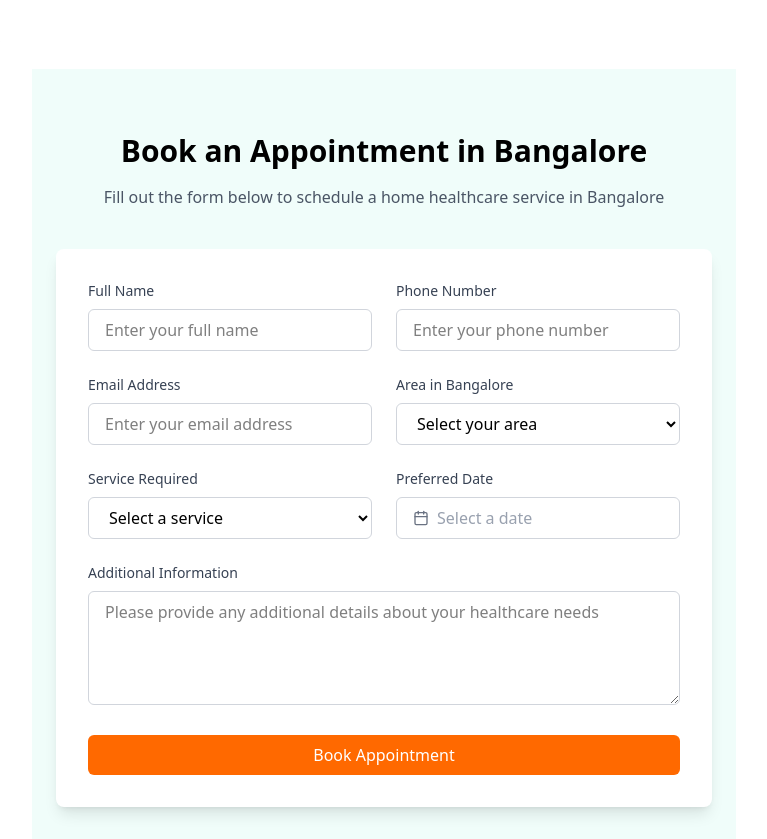
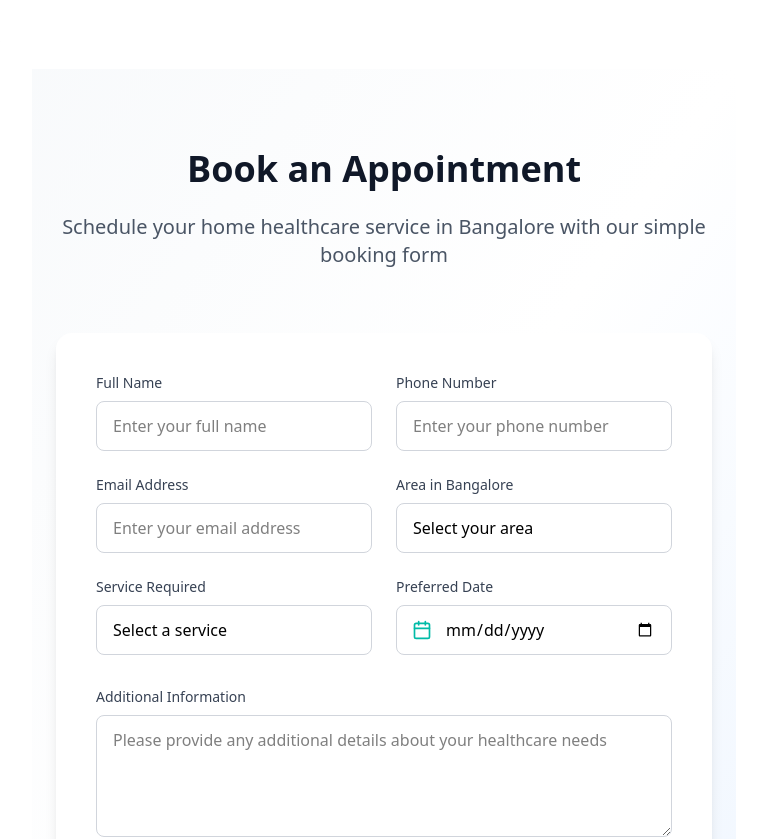
Before and after one commit to itxnargis/portea, a React (Vite) app: page /book-now in a window 1280 px wide. Shown: the part 240-1079 px from the top of the page, without its empty margins (256-1023 px from the left). Built offline with nearby package versions, Linux system fonts and the light colour scheme.

Commit message:
feat - Enhance design and add whatsapp message

```diff
--- a/src/components/BookAppointment.tsx
+++ b/src/components/BookAppointment.tsx
@@ -1,6 +1,5 @@
 import React, { useState } from "react"
-import { CalendarIcon } from "lucide-react"
-import { format } from "date-fns"
+import { Calendar, CheckCircle } from "lucide-react"
 
 const services = [
   "Doctor Consultation",
@@ -25,73 +24,152 @@ const bangaloreAreas = [
 ]
 
 export default function BookAppointment() {
-  const [date, setDate] = useState<Date | null>(null)
+  const [formData, setFormData] = useState({
+    name: "",
+    phone: "",
+    email: "",
+    area: "",
+    service: "",
+    message: ""
+  })
+  const [date, setDate] = useState("")
   const [loading, setLoading] = useState(false)
-  const [successMessage, setSuccessMessage] = useState("")
+  const [success, setSuccess] = useState(false)
 
-  const handleSubmit = (e: React.FormEvent<HTMLFormElement>) => {
+  const handleChange = (
+    e: React.ChangeEvent<HTMLInputElement | HTMLSelectElement | HTMLTextAreaElement>
+  ) => {
+    const { id, value } = e.target
+    setFormData(prev => ({
+      ...prev,
+      [id]: value
+    }))
+  }
+
+  const handleDateChange = (e: React.ChangeEvent<HTMLInputElement>) => {
+    setDate(e.target.value)
+  }
+
+  // Format date to display in a readable format
+  const formatDate = (dateString: string) => {
+    if (!dateString) return "";
+    const date = new Date(dateString);
+    const options = { year: "numeric" as const, month: "long" as const, day: "numeric" as const };
+    return date.toLocaleDateString('en-US', options);
+  }
+
+  const handleSubmit = (e: React.FormEvent<HTMLButtonElement>) => {
     e.preventDefault()
     setLoading(true)
-    setSuccessMessage("")
+    setSuccess(false)
 
+    // Simulate API call
     setTimeout(() => {
       setLoading(false)
-      setSuccessMessage("We have received your appointment request. Our team will contact you shortly.")
-      e.currentTarget.reset()
-      setDate(null)
+      setSuccess(true)
+      // Reset form
+      setFormData({
+        name: "",
+        phone: "",
+        email: "",
+        area: "",
+        service: "",
+        message: ""
+      })
+      setDate("")
     }, 1500)
   }
 
+  const today = new Date().toISOString().split("T")[0];
+
   return (
-    <section className="py-16 bg-teal-50">
+    <div className="py-20 bg-gradient-to-br from-slate-50 via-white to-blue-50">
       <div className="container px-4 md:px-6 mx-auto">
         <div className="max-w-3xl mx-auto">
-          <div className="text-center mb-10">
-            <h2 className="text-3xl font-bold mb-4">Book an Appointment in Bangalore</h2>
-            <p className="text-gray-600">
-              Fill out the form below to schedule a home healthcare service in Bangalore
+          <div className="text-center mb-16">
+            <h2 className="text-3xl md:text-4xl font-bold mb-6 text-gray-900">
+              Book an Appointment
+            </h2>
+            <p className="text-gray-600 max-w-2xl mx-auto text-lg md:text-xl">
+              Schedule your home healthcare service in Bangalore with our simple booking form
             </p>
           </div>
 
-          <div className="bg-white rounded-lg shadow-lg p-6 md:p-8">
-            <form onSubmit={handleSubmit} className="space-y-6">
+          <div className="bg-white rounded-2xl shadow-lg p-8 md:p-10">
+            {success ? (
+              <div className="text-center py-8">
+                <div className="inline-flex items-center justify-center w-16 h-16 rounded-full bg-green-100 mb-6">
+                  <CheckCircle className="h-8 w-8 text-green-600" />
+                </div>
+                <h3 className="text-2xl font-bold text-gray-800 mb-3">Appointment Request Received</h3>
+                <p className="text-gray-600 mb-6">
+                  Thank you for scheduling with us. Our team will contact you shortly to confirm your appointment details.
+                </p>
+                <button
+                  onClick={() => setSuccess(false)}
+                  className="px-6 py-2.5 bg-indigo-600 text-white font-medium rounded-lg hover:bg-indigo-700 transition-colors"
+                >
+                  Book Another Appointment
+                </button>
+              </div>
+            ) : (
+              <div className="space-y-8">
                 <div className="grid grid-cols-1 md:grid-cols-2 gap-6">
-                <div className="space-y-2">
-                  <label htmlFor="name" className="block text-sm font-medium text-gray-700">Full Name</label>
+                  <div>
+                    <label htmlFor="name" className="block text-sm font-medium text-gray-700 mb-2">
+                      Full Name
+                    </label>
                     <input
                       id="name"
                       type="text"
+                      value={formData.name}
+                      onChange={handleChange}
                       placeholder="Enter your full name"
                       required
-                    className="w-full border border-gray-300 rounded-md px-4 py-2"
+                      className="w-full border border-gray-300 rounded-lg px-4 py-3 focus:ring-2 focus:ring-teal-300 focus:border-teal-600 outline-none transition-all"
                     />
                   </div>
-                <div className="space-y-2">
-                  <label htmlFor="phone" className="block text-sm font-medium text-gray-700">Phone Number</label>
+
+                  <div>
+                    <label htmlFor="phone" className="block text-sm font-medium text-gray-700 mb-2">
+                      Phone Number
+                    </label>
                     <input
                       id="phone"
                       type="tel"
+                      value={formData.phone}
+                      onChange={handleChange}
                       placeholder="Enter your phone number"
                       required
-                    className="w-full border border-gray-300 rounded-md px-4 py-2"
+                      className="w-full border border-gray-300 rounded-lg px-4 py-3 focus:ring-2 focus:ring-teal-300 focus:border-teal-500 outline-none transition-all"
                     />
                   </div>
-                <div className="space-y-2">
-                  <label htmlFor="email" className="block text-sm font-medium text-gray-700">Email Address</label>
+
+                  <div>
+                    <label htmlFor="email" className="block text-sm font-medium text-gray-700 mb-2">
+                      Email Address
+                    </label>
                     <input
                       id="email"
                       type="email"
+                      value={formData.email}
+                      onChange={handleChange}
                       placeholder="Enter your email address"
                       required
-                    className="w-full border border-gray-300 rounded-md px-4 py-2"
+                      className="w-full border border-gray-300 rounded-lg px-4 py-3 focus:ring-2 focus:ring-teal-300 focus:border-teal-500 outline-none transition-all"
                     />
                   </div>
-                <div className="space-y-2">
-                  <label htmlFor="area" className="block text-sm font-medium text-gray-700">Area in Bangalore</label>
+
+                  <div>
+                    <label htmlFor="area" className="block text-sm font-medium text-gray-700 mb-2">
+                      Area in Bangalore
+                    </label>
                     <select
                       id="area"
+                      value={formData.area}
+                      onChange={handleChange}
                       required
-                    className="w-full border border-gray-300 rounded-md px-4 py-2"
+                      className="w-full border border-gray-300 rounded-lg px-4 py-3 focus:ring-2 focus:ring-teal-300 focus:border-teal-500 outline-none transition-all appearance-none bg-white"
                     >
                       <option value="" disabled selected>Select your area</option>
                       {bangaloreAreas.map((area) => (
@@ -99,78 +177,78 @@ export default function BookAppointment() {
                       ))}
                     </select>
                   </div>
-                <div className="space-y-2">
-                  <label htmlFor="service" className="block text-sm font-medium text-gray-700">Service Required</label>
+
+                  <div>
+                    <label htmlFor="service" className="block text-sm font-medium text-gray-700 mb-2">
+                      Service Required
+                    </label>
                     <select
                       id="service"
+                      value={formData.service}
+                      onChange={handleChange}
                       required
-                    className="w-full border border-gray-300 rounded-md px-4 py-2"
+                      className="w-full border border-gray-300 rounded-lg px-4 py-3 focus:ring-2 focus:ring-teal-300 focus:border-teal-500 outline-none transition-all appearance-none bg-white"
                     >
-                    <option value="" disabled selected>Select a service</option>
+                      <option value="" disabled>Select a service</option>
                       {services.map((service) => (
                         <option key={service} value={service}>{service}</option>
                       ))}
                     </select>
                   </div>
-                <div className="space-y-2">
-                  <label htmlFor="date" className="block text-sm font-medium text-gray-700">Preferred Date</label>
+
+                  <div>
+                    <label htmlFor="appointmentDate" className="block text-sm font-medium text-gray-700 mb-2">
+                      Preferred Date
+                    </label>
                     <div className="relative">
-                    <button
-                      type="button"
-                      onClick={() => {
-                        const input = document.getElementById("datePicker")
-                        input?.focus()
-                      }}
-                      className="w-full text-left px-4 py-2 border border-gray-300 rounded-md flex items-center gap-2"
-                    >
-                      <CalendarIcon className="h-4 w-4 text-gray-500" />
-                      <span className={date ? "" : "text-gray-400"}>
-                        {date ? format(date, "PPP") : "Select a date"}
-                      </span>
-                    </button>
+                      <div className="absolute left-4 top-1/2 transform -translate-y-1/2 pointer-events-none">
+                        <Calendar className="h-5 w-5 text-teal-500" />
+                      </div>
                       <input
+                        id="appointmentDate"
                         type="date"
-                      id="datePicker"
-                      className="absolute inset-0 opacity-0 cursor-pointer"
-                      onChange={(e) => {
-                        const selected = new Date(e.target.value)
-                        if (!isNaN(selected.getTime())) setDate(selected)
-                      }}
-                      min={new Date().toISOString().split("T")[0]}
+                        value={date}
+                        onChange={handleDateChange}
+                        required
+                        min={today}
+                        className="w-full border border-gray-300 rounded-lg pl-12 pr-4 py-3 focus:ring-2 focus:ring-teal-300 focus:border-teal-500 outline-none transition-all"
                       />
                     </div>
                   </div>
                 </div>
 
-              <div className="space-y-2">
-                <label htmlFor="message" className="block text-sm font-medium text-gray-700">
+                <div>
+                  <label htmlFor="message" className="block text-sm font-medium text-gray-700 mb-2">
                     Additional Information
                   </label>
                   <textarea
                     id="message"
                     rows={4}
+                    value={formData.message}
+                    onChange={handleChange}
                     placeholder="Please provide any additional details about your healthcare needs"
-                  className="w-full border border-gray-300 rounded-md px-4 py-2"
+                    className="w-full border border-gray-300 rounded-lg px-4 py-3 focus:ring-2 focus:ring-teal-300 focus:border-teal-500 outline-none transition-all"
                   />
                 </div>
 
+                <div className="pt-4">
                   <button
-                type="submit"
+                    onClick={handleSubmit}
                     disabled={loading}
-                className={`w-full text-white font-medium px-4 py-2 rounded-md ${
-                  loading ? "bg-orange-400 cursor-not-allowed" : "bg-orange-500 hover:bg-orange-600"
+                    className={`w-full font-medium px-6 py-4 rounded-lg text-white text-lg shadow-md transition-all ${
+                      loading
+                        ? "bg-indigo-400 cursor-not-allowed"
+                        : "bg-teal-600 hover:bg-teal-700 transform hover:-translate-y-1"
                     }`}
                   >
-                {loading ? "Processing..." : "Book Appointment"}
+                    {loading ? "Processing..." : "Book Your Appointment"}
                   </button>
-
-              {successMessage && (
-                <p className="text-green-600 text-sm mt-4 text-center">{successMessage}</p>
+                </div>
+              </div>
             )}
-            </form>
           </div>
         </div>
       </div>
-    </section>
+    </div>
   )
 }
--- a/src/components/FAQ.tsx
+++ b/src/components/FAQ.tsx
@@ -1,4 +1,5 @@
 import { useState } from "react"
+import { ChevronDown, ChevronUp } from "lucide-react"
 
 const faqs = [
   {
@@ -41,11 +42,13 @@ export default function FAQSection() {
   }
 
   return (
-    <section className="py-16 bg-white">
+    <section className="py-16 bg-gradient-to-b from-blue-50 to-white">
       <div className="container px-4 md:px-6 mx-auto">
         <div className="text-center mb-12">
-          <h2 className="text-3xl font-bold mb-4">Frequently Asked Questions</h2>
-          <p className="text-gray-600 max-w-3xl mx-auto">
+          <h2 className="text-3xl md:text-4xl font-bold mb-4 text-gray-900">
+            Frequently Asked Questions
+          </h2>
+          <p className="text-gray-600 max-w-2xl mx-auto text-lg">
             Find answers to common questions about our home healthcare services in Bangalore
           </p>
         </div>
@@ -53,19 +56,34 @@ export default function FAQSection() {
         <div className="max-w-3xl mx-auto">
           <div className="space-y-4">
             {faqs.map((faq, index) => (
-              <div key={index} className="border rounded-md">
+              <div
+                key={index}
+                className={`border border-gray-400 rounded-xl shadow-sm transition-all duration-200 ${
+                  openIndex === index ? "border-blue-200 bg-blue-50" : "hover:border-gray-300"
+                }`}
+              >
                 <button
                   onClick={() => toggle(index)}
-                  className="w-full text-left px-4 py-3 font-medium flex justify-between items-center"
+                  className="w-full text-left px-6 py-4 font-medium flex justify-between items-center gap-4"
                 >
-                  {faq.question}
-                  <span className={`transform transition-transform ${openIndex === index ? "rotate-180" : "rotate-0"}`}>
-                    ▼
-                  </span>
+                  <span className="text-lg">{faq.question}</span>
+                  <div className="text-blue-500 flex-shrink-0">
+                    {openIndex === index ? (
+                      <ChevronUp size={20} className="transition-transform duration-300" />
+                    ) : (
+                      <ChevronDown size={20} className="transition-transform duration-300" />
+                    )}
+                  </div>
                 </button>
-                {openIndex === index && (
-                  <div className="px-4 py-3 border-t text-gray-700">{faq.answer}</div>
-                )}
+                <div
+                  className={`overflow-hidden transition-all duration-300 ease-in-out ${
+                    openIndex === index ? "max-h-96" : "max-h-0"
+                  }`}
+                >
+                  <div className="px-6 py-4 text-gray-600 border-t border-gray-100">
+                    {faq.answer}
+                  </div>
+                </div>
               </div>
             ))}
           </div>
--- a/src/components/Hero.tsx
+++ b/src/components/Hero.tsx
@@ -5,6 +5,7 @@ import Testimonials from "./Testimonials";
 import BookAppointment from "./BookAppointment";
 import FAQSection from "./FAQ";
 import Banner from "../assets/banner.avif";
+import WhatsAppButton from "./Whatsapp";
 
 export default function Hero() {
   return (
@@ -58,6 +59,7 @@ export default function Hero() {
           <Testimonials />
           <BookAppointment />
           <FAQSection />
+          <WhatsAppButton />
     </section>
 
 
--- a/src/components/Services.tsx
+++ b/src/components/Services.tsx
@@ -1,17 +1,18 @@
-import TrainedAttendants from "../assets/trained-attendants.avif"
-import NursingCare from "../assets/Nursing.avif"
-import Physiotherapy from "../assets/physiotherapy.avif"
-import Baby from "../assets/baby.avif"
-import CriticalCare from "../assets/critical-care.avif"
-import MedicalEquipment from "../assets/medical-equipment.avif"
+import { useState } from "react";
+import TrainedAttendants from "../assets/trained-attendants.avif";
+import NursingCare from "../assets/Nursing.avif";
+import Physiotherapy from "../assets/physiotherapy.avif";
+import Baby from "../assets/baby.avif";
+import CriticalCare from "../assets/critical-care.avif";
+import MedicalEquipment from "../assets/medical-equipment.avif";
 
 // Define the Service type
 interface Service {
-  id: number
-  title: string
-  description: string
-  icon: string
-  link: string
+  id: number;
+  title: string;
+  description: string;
+  icon: string;
+  link: string;
 }
 
 // Create services array
@@ -58,62 +59,71 @@ const services: Service[] = [
     icon: MedicalEquipment,
     link: "/services/medical-equipment",
   },
-]
+];
 
-// Card component to replace the UI library's Card
-const Card = ({ className, children }: { className?: string, children: React.ReactNode }) => {
+const ServiceCard = ({ service }: { service: Service }) => {
   return (
-    <div className={`bg-white border rounded-lg shadow-sm ${className || ""}`}>
-      {children}
-    </div>
-  )
-}
-
-// CardContent component to replace the UI library's CardContent
-const CardContent = ({ className, children }: { className?: string, children: React.ReactNode }) => {
-  return (
-    <div className={className || ""}>
-      {children}
-    </div>
-  )
-}
+    <a
+      href={service.link}
+      className="group block h-full transform transition-all duration-300 hover:scale-105"
+    >
+      <div className="h-full rounded-xl bg-white p-6 shadow-md transition-all duration-300 hover:shadow-xl">
+        <div className="flex flex-col items-center">
+          <div className="mb-4 h-20 w-20 overflow-hidden rounded-full bg-blue-50 p-4">
+            <img
+              src={service.icon}
+              alt={service.title}
+              className="h-full w-full object-contain"
+            />
+          </div>
+          <h3 className="mb-3 text-xl font-bold text-gray-800 group-hover:text-teal-600">
+            {service.title}
+          </h3>
+          <p className="text-center text-gray-600">{service.description}</p>
+        </div>
+      </div>
+    </a>
+  );
+};
 
 const Services = () => {
+  const [showAll, setShowAll] = useState(false);
+  const displayedServices = showAll ? services : services.slice(0, 3);
+
   return (
-    <section className="py-16 bg-gray-50">
-      <div className="container px-4 md:px-6 mx-auto">
-        <div className="text-center mb-12">
-          <h2 className="text-3xl font-bold mb-4">Medical Services Offered At Home</h2>
-          <p className="text-gray-600 max-w-3xl mx-auto">
-            Portea Medical offers a variety of healthcare services in the comfort of our patient's homes in
-            Bangalore including:
+    <section className="bg-gradient-to-b from-blue-50 to-white py-16">
+      <div className="container mx-auto px-4">
+        <div className="mb-12 text-center">
+          <h2 className="mb-2 text-4xl font-bold text-gray-900">
+            <span className="relative inline-block">
+              <span className="relative z-10">Healthcare Services At Home</span>
+              <span className="absolute bottom-2 left-0 z-0 h-3 w-full bg-blue-200 opacity-40"></span>
+            </span>
+          </h2>
+          <p className="mx-auto mt-4 max-w-2xl text-lg text-gray-600">
+            Professional medical care delivered right to your doorstep in Bangalore
           </p>
         </div>
 
-        <div className="grid grid-cols-1 sm:grid-cols-2 lg:grid-cols-3 gap-6">
-          {services.map((service) => (
-            <a key={service.id} href={service.link} className="group">
-              <Card className="h-full transition-all duration-200 hover:shadow-md group-hover:border-teal-500">
-                <CardContent className="p-6">
-                  <div className="flex flex-col items-center text-center">
-                    <div className="w-16 h-16 mb-4 relative">
-                      <img
-                        src={service.icon || "/placeholder.svg"}
-                        alt={service.title}
-                        className="object-contain w-full h-full"
-                      />
-                    </div>
-                    <h3 className="text-xl font-semibold mb-2 group-hover:text-teal-600">{service.title}</h3>
-                    <p className="text-gray-600">{service.description}</p>
-                  </div>
-                </CardContent>
-              </Card>
-            </a>
+        <div className="grid grid-cols-1 gap-8 sm:grid-cols-2 lg:grid-cols-3">
+          {displayedServices.map((service) => (
+            <ServiceCard key={service.id} service={service} />
           ))}
         </div>
+
+        {!showAll && (
+          <div className="mt-12 text-center">
+            <button
+              onClick={() => setShowAll(true)}
+              className="rounded-full bg-teal-600 px-8 py-3 font-medium text-white shadow-md transition-all duration-300 hover:bg-teal-700 hover:shadow-lg focus:outline-none focus:ring-2 focus:ring-blue-600 focus:ring-offset-2"
+            >
+              View More Services
+            </button>
+          </div>
+        )}
       </div>
     </section>
-  )
-}
+  );
+};
 
-export default Services
+export default Services;
--- /dev/null
+++ b/src/components/Whatsapp.tsx
@@ -0,0 +1,46 @@
+import { useState, useEffect } from "react";
+import { MessageCircle } from "lucide-react";
+
+const WhatsAppButton = () => {
+  const [isVisible, setIsVisible] = useState(false);
+
+  useEffect(() => {
+    const handleScroll = () => {
+      if (window.scrollY > 300) {
+        setIsVisible(true);
+      } else {
+        setIsVisible(false);
+      }
+    };
+
+    window.addEventListener("scroll", handleScroll);
+    return () => window.removeEventListener("scroll", handleScroll);
+  }, []);
+
+  const handleWhatsAppClick = () => {
+    const phoneNumber = "8076688419";
+    const message = "Hello, how can you help me?";
+
+    const whatsappLink = `https://wa.me/${phoneNumber}?text=${encodeURIComponent(message)}`;
+
+    window.open(whatsappLink, "_blank");
+  };
+
+  return (
+    <div
+      className={`fixed bottom-6 right-6 z-50 transition-opacity duration-300 ${
+        isVisible ? "opacity-100" : "opacity-0"
+      }`}
+    >
+      <button
+        onClick={handleWhatsAppClick}
+        className="bg-green-500 hover:bg-green-600 text-white p-4 rounded-full shadow-lg flex items-center justify-center transition-transform hover:scale-110"
+        aria-label="Contact us on WhatsApp"
+      >
+        <MessageCircle size={28} />
+      </button>
+    </div>
+  );
+};
+
+export default WhatsAppButton;
```
Also changed, not shown: src/components/Testimonials.tsx (+87 -28 lines). Lines whose indentation alone changed are shown as unchanged.
